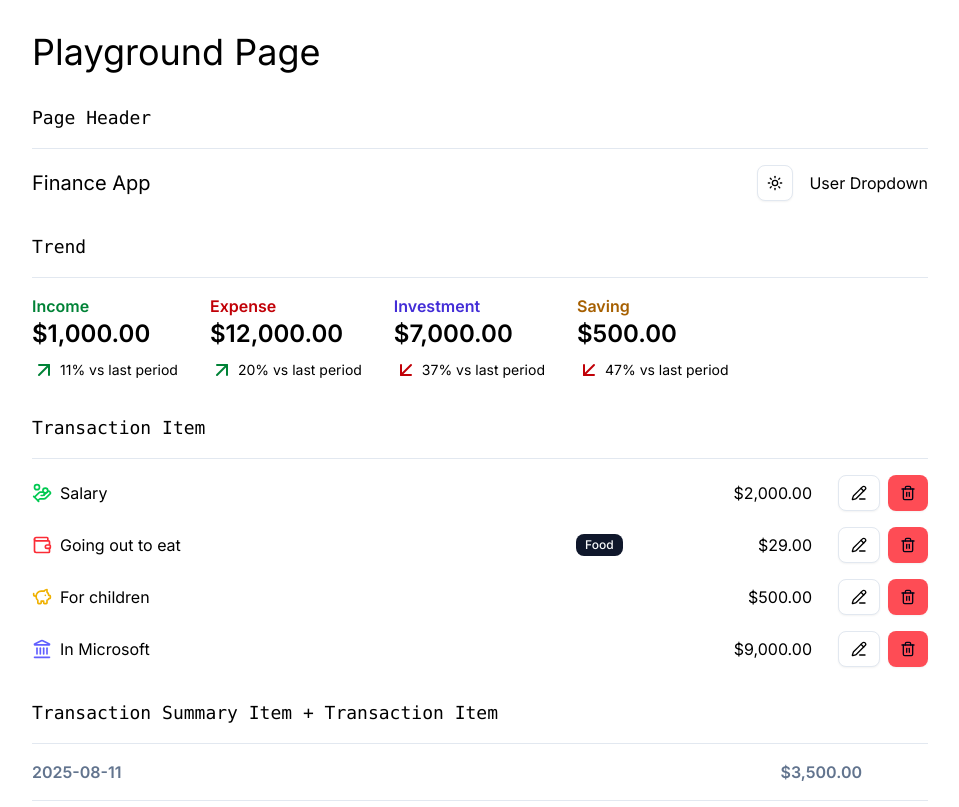
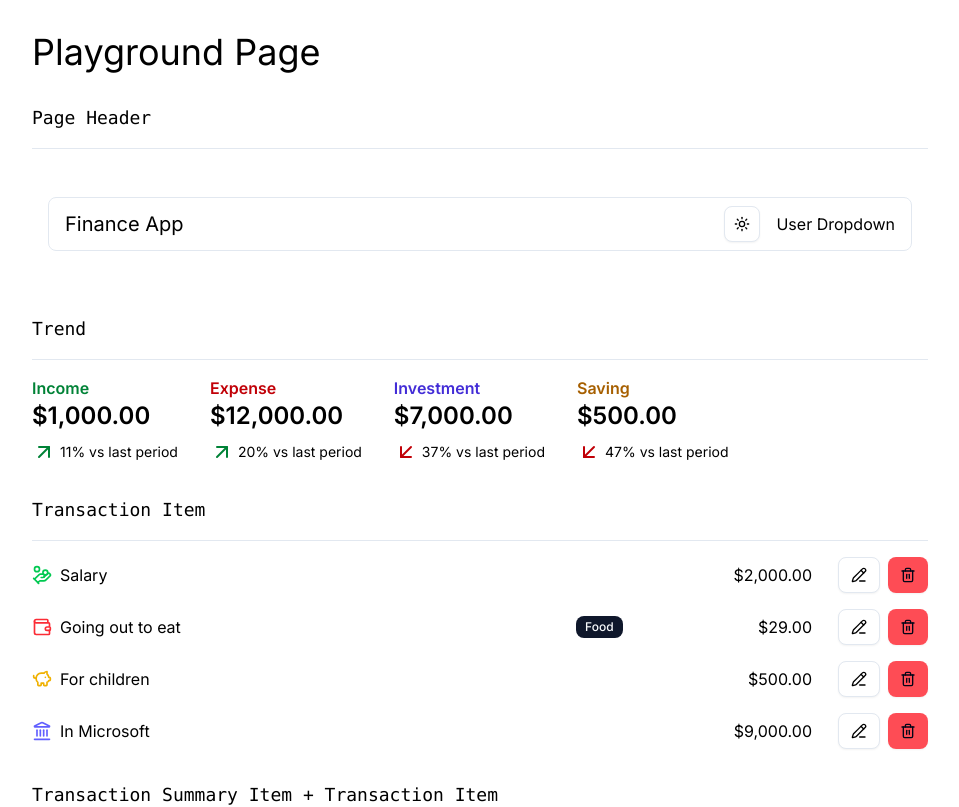
Before and after one commit to rohxn-rai/finance-app-nextjs, a Next.js app: page /playground in a window 1280 px wide. Shown: the top 807 px of the page, without its empty margins (160-1119 px from the left). Built offline with nearby package versions, Linux system fonts and the light colour scheme.

Commit message:
modified header component

```diff
--- a/components/header.tsx
+++ b/components/header.tsx
@@ -1,10 +1,18 @@
 import Link from "next/link";
 import { ModeToggle } from "@/components/ui/theme-toggle";
+import { cn } from "@/lib/utils";
 
-const Header = ({ className }: { className?: string }) => {
+const Header = () => {
   return (
-    <header
-      className={`flex flex-row justify-between items-center ${className}`}
+    <header className="sticky top-0 pt-8 backdrop-blur-md mb-8">
+      <div
+        className={cn(
+          "border border-input mx-4 ",
+          "bg-popover px-4 py-2 rounded-md ",
+          "flex flex-row justify-between ",
+          "items-center ",
+          "border border-input "
+        )}
       >
         <Link
           href="/dashboard"
@@ -17,6 +25,7 @@ const Header = ({ className }: { className?: string }) => {
           <ModeToggle />
           <div>User Dropdown</div>
         </div>
+      </div>
     </header>
   );
 };
```
Lines whose indentation alone changed are shown as unchanged.
